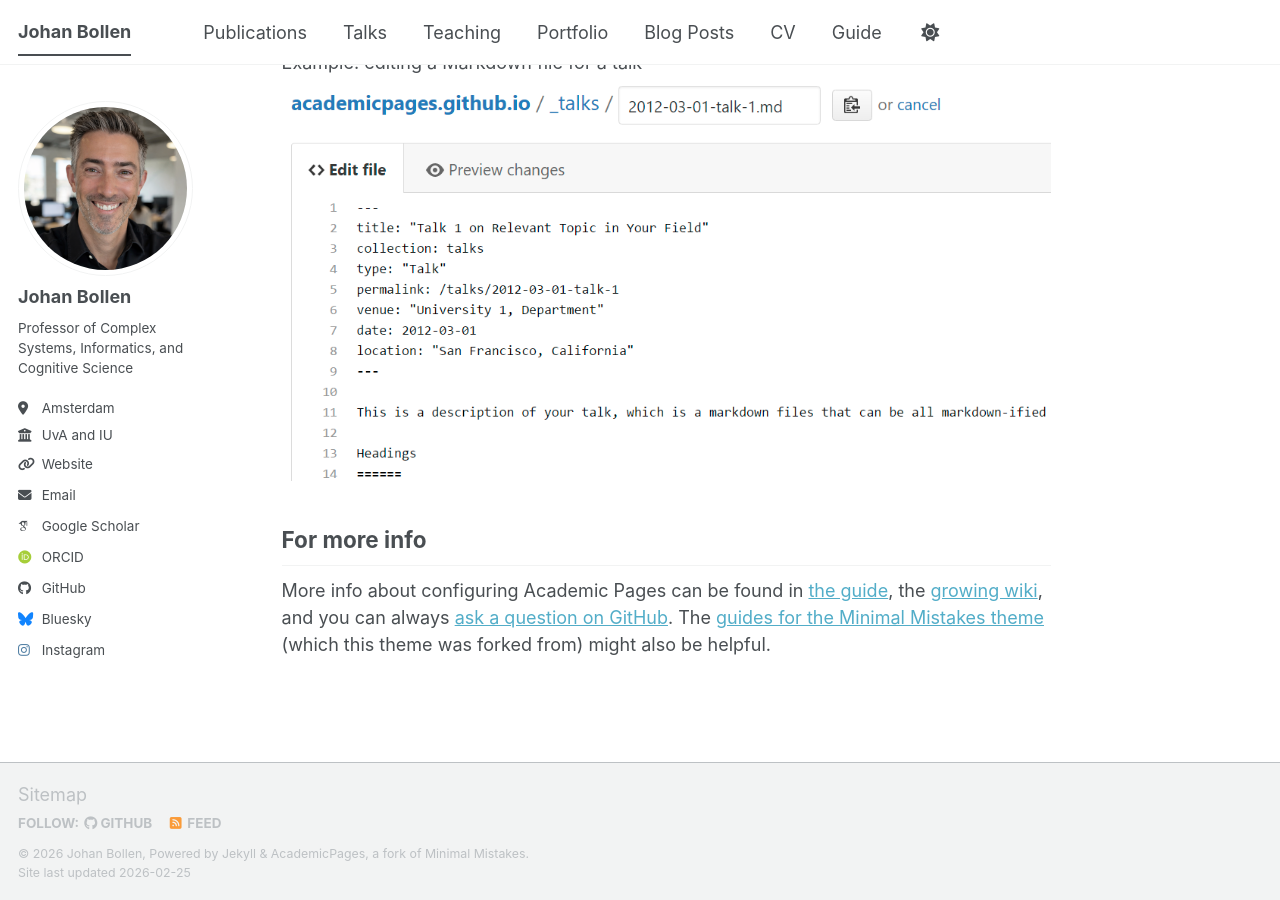
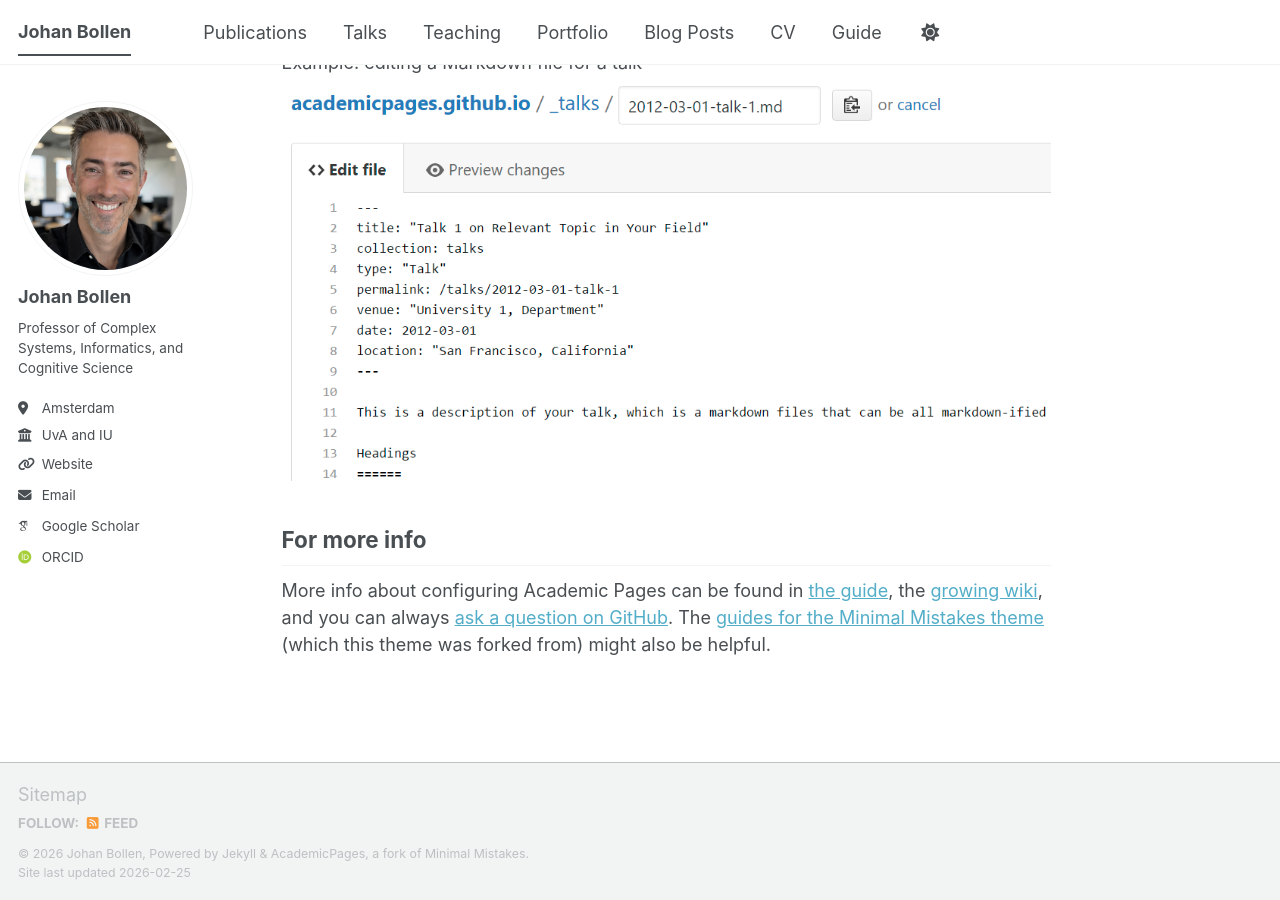
Before and after one commit to jbollen/jbollen.github.io, a Jekyll site: the page built from _pages/about.md, in a window 1280 px wide and 900 px high, scrolled down 2854 px. Built offline with Jekyll 4.4.1, drawn with Linux system fonts in a browser that asks for light colours; some web fonts are replaced; a script bundle is joined from its source files by our own code; library files that are not in the unit come from our copies; some of the changed lines change nothing that is shown.

Commit message:
Update _config.yml

```diff
--- a/_config.yml
+++ b/_config.yml
@@ -51,20 +51,20 @@
   bitbucket        : # Username - Update with your username on the site
   codepen          : # Username
   dribbble         : # Username
-  github           : "jbollen"
+  github           : # Username
   kaggle           : # Username
   stackoverflow    : # User number or user number and name (i.e., use "1" or "1/jeff-atwood")
 
   # Social media
   artstation       : # Username
-  bluesky          : "bsky.app" # Replace this with you Bluesky username
+  bluesky          : # Replace this with you Bluesky username
   facebook         : # Username
   flickr           : # Username
   foursquare       : # Username
   goodreads        : # Username
   google_plus      : # Username
   keybase          : # Username
-  instagram        : "@deejayangst"
+  instagram        : # Username
   lastfm           : # Username
   linkedin         : # Username
   mastodon         : # URL
```
